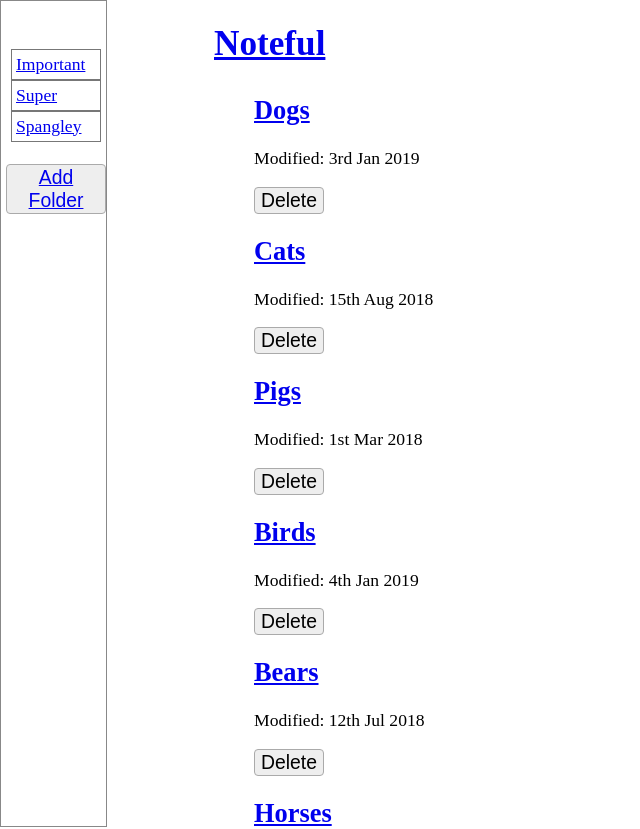
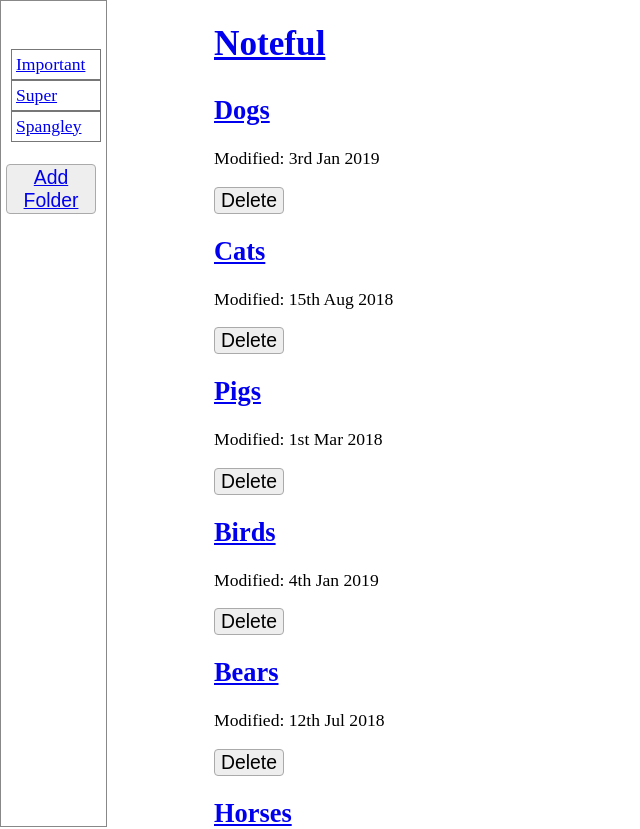
Before and after one commit to thinkful-ei-armadillo/daniel-matt-noteful-controlled, a React (Create React App) app: page / in a window 1280 px wide. Shown: the top 829 px of the page, without its empty margins (0-640 px from the left). Built offline with nearby package versions, Linux system fonts and the light colour scheme.

Commit message:
completed starting point

```diff
--- a/src/components/MainPageList/MainPageList.css
+++ b/src/components/MainPageList/MainPageList.css
@@ -1,7 +1,12 @@
 .MainPageList {
-  margin-left: 150px;
+  margin-left: 110px;
 }
 
 .MainPageList > ul {
   list-style: none;
 }
+
+.MainPageList > button {
+  margin-top: 25px;
+  margin-left: 40px;
+}
--- a/src/components/MainPageNav/MainPageNav.css
+++ b/src/components/MainPageNav/MainPageNav.css
@@ -19,3 +19,8 @@
   margin: 0 auto;
   padding: 4px;
 }
+
+.MainPageNav > button {
+  margin-right: 10px;
+
+}
--- a/src/components/NotePage/NotePageSidebar.css
+++ b/src/components/NotePage/NotePageSidebar.css
@@ -4,7 +4,6 @@
   position: fixed;
   left: 0;
   top: 0;
-  margin-right: 40px;
   border: 1px solid #888;
   padding-top: 25px;
   padding-left:5px;
--- a/src/index.css
+++ b/src/index.css
@@ -1,4 +1,5 @@
 body {
   width: 90%;
   margin: 0 auto;
+  margin-bottom: 100px;
 }
```
